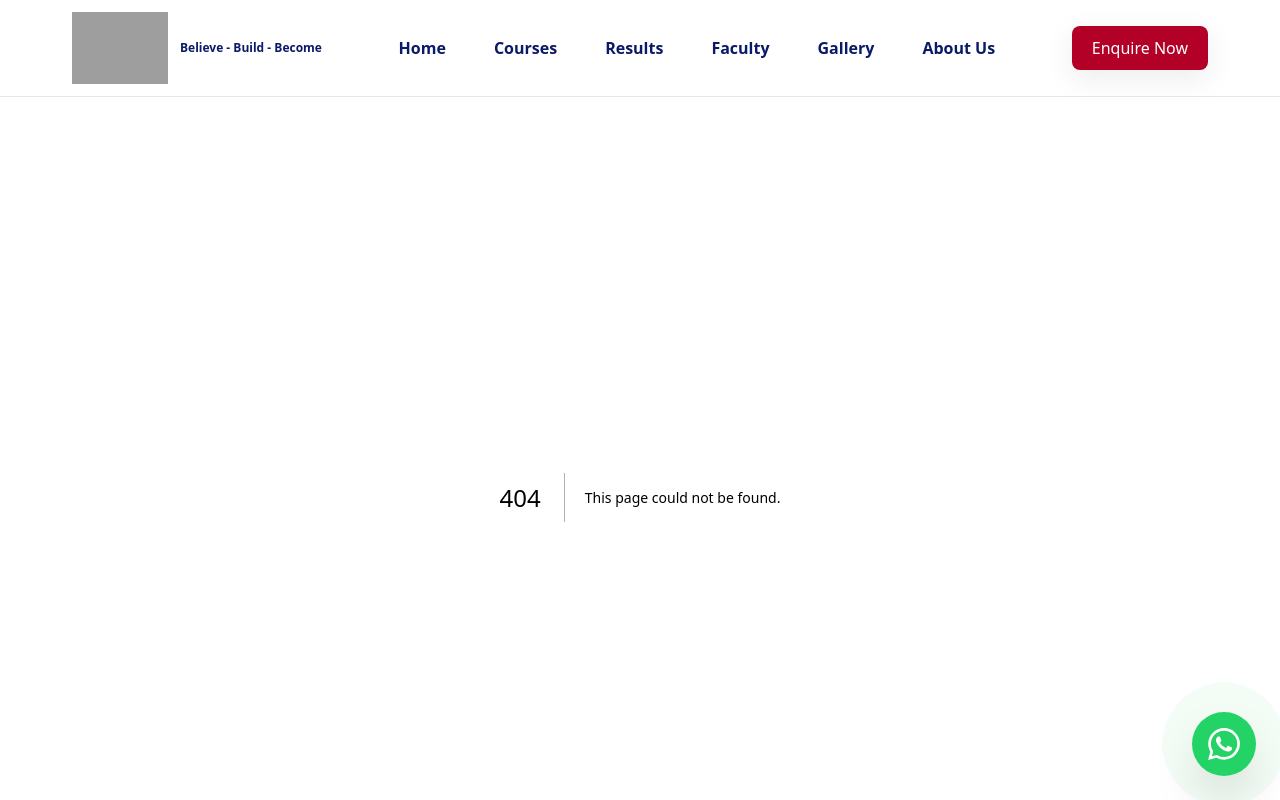
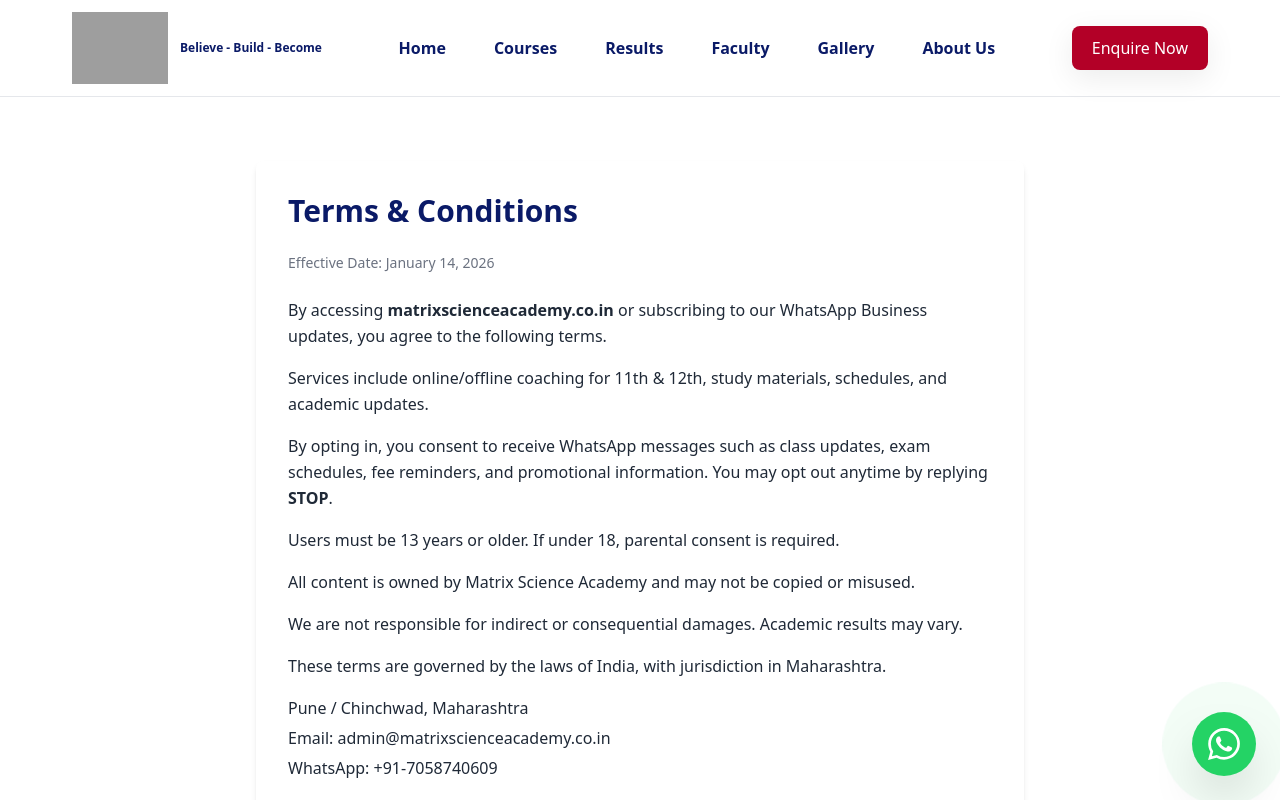
Before and after one commit to codenomad101/matrix-web, a Next.js app: page /terms-and-conditions in a window 1280 px wide. Before the commit this address had no page. Built offline with nearby package versions, Linux system fonts and the light colour scheme; grey boxes are pictures that could not be loaded.

Commit message:
fix: terms

```diff
--- /dev/null
+++ b/src/app/privacy-policy/page.jsx
@@ -0,0 +1,50 @@
+export const metadata = {
+  title: 'Privacy Policy',
+  description:
+    'Privacy policy explaining how Matrix Science Academy collects, uses, and protects your personal data.',
+}
+
+export default function PrivacyPolicyPage() {
+  return (
+    <div className="container-page py-16">
+      <div className="max-w-3xl mx-auto bg-white rounded-lg shadow-md p-8">
+        <h1 className="text-3xl font-bold text-[#0a1a67] mb-6">Privacy Policy</h1>
+        <p className="text-sm text-gray-500 mb-6">Effective Date: January 14, 2026</p>
+
+        <div className="space-y-4 text-gray-800 leading-relaxed">
+          <p>Matrix Science Academy values your privacy.</p>
+
+          <p>
+            We collect basic details such as name, phone number, email, class details, and payment
+            information for academic and communication purposes.
+          </p>
+
+          <p>
+            Your data is used to provide services, send WhatsApp updates, process payments, and
+            improve our website.
+          </p>
+
+          <p>We do not sell or misuse your personal information.</p>
+
+          <p>
+            Data may be shared only with trusted services like payment gateways, analytics tools,
+            and WhatsApp (Meta).
+          </p>
+
+          <p>
+            You can opt out of WhatsApp communications anytime by replying{' '}
+            <span className="font-semibold">STOP</span>.
+          </p>
+
+          <p>Reasonable security measures are used to protect your data.</p>
+
+          <div className="mt-6 space-y-1">
+            <p>Pune / Chinchwad, Maharashtra</p>
+            <p>Email: admin@matrixscienceacademy.co.in</p>
+            <p>WhatsApp: +91-7058740609</p>
+          </div>
+        </div>
+      </div>
+    </div>
+  )
+}
--- /dev/null
+++ b/src/app/terms-and-conditions/page.jsx
@@ -0,0 +1,56 @@
+export const metadata = {
+  title: 'Terms & Conditions',
+  description:
+    'Terms and conditions for using Matrix Science Academy services and WhatsApp Business updates.',
+}
+
+export default function TermsAndConditionsPage() {
+  return (
+    <div className="container-page py-16">
+      <div className="max-w-3xl mx-auto bg-white rounded-lg shadow-md p-8">
+        <h1 className="text-3xl font-bold text-[#0a1a67] mb-6">Terms &amp; Conditions</h1>
+        <p className="text-sm text-gray-500 mb-6">Effective Date: January 14, 2026</p>
+
+        <div className="space-y-4 text-gray-800 leading-relaxed">
+          <p>
+            By accessing <span className="font-semibold">matrixscienceacademy.co.in</span> or
+            subscribing to our WhatsApp Business updates, you agree to the following terms.
+          </p>
+
+          <p>
+            Services include online/offline coaching for 11th &amp; 12th, study materials, schedules,
+            and academic updates.
+          </p>
+
+          <p>
+            By opting in, you consent to receive WhatsApp messages such as class updates, exam
+            schedules, fee reminders, and promotional information. You may opt out anytime by
+            replying <span className="font-semibold">STOP</span>.
+          </p>
+
+          <p>
+            Users must be 13 years or older. If under 18, parental consent is required.
+          </p>
+
+          <p>
+            All content is owned by Matrix Science Academy and may not be copied or misused.
+          </p>
+
+          <p>
+            We are not responsible for indirect or consequential damages. Academic results may vary.
+          </p>
+
+          <p>
+            These terms are governed by the laws of India, with jurisdiction in Maharashtra.
+          </p>
+
+          <div className="mt-6 space-y-1">
+            <p>Pune / Chinchwad, Maharashtra</p>
+            <p>Email: admin@matrixscienceacademy.co.in</p>
+            <p>WhatsApp: +91-7058740609</p>
+          </div>
+        </div>
+      </div>
+    </div>
+  )
+}
--- a/src/components/Footer.jsx
+++ b/src/components/Footer.jsx
@@ -158,8 +158,24 @@ export default function Footer() {
 
         {/* Bottom Section */}
         <div className="border-t border-white/20 mt-8 pt-8 flex flex-col sm:flex-row justify-between items-center gap-4">
-          <div className="text-white/70 text-sm">
-            © {new Date().getFullYear()} Matrix Science Academy. All rights reserved.
+          <div className="text-white/70 text-sm flex flex-col sm:flex-row sm:items-center gap-2 sm:gap-4">
+            <span>© {new Date().getFullYear()} Matrix Science Academy. All rights reserved.</span>
+            <span className="hidden sm:inline">|</span>
+            <div className="flex flex-wrap gap-3">
+              <Link
+                href="/terms-and-conditions"
+                className="hover:text-white underline-offset-4 hover:underline transition-colors duration-300"
+              >
+                Terms &amp; Conditions
+              </Link>
+              <span className="text-white/40">•</span>
+              <Link
+                href="/privacy-policy"
+                className="hover:text-white underline-offset-4 hover:underline transition-colors duration-300"
+              >
+                Privacy Policy
+              </Link>
+            </div>
           </div>
           <div className="flex items-center gap-2">
             <Link
```
